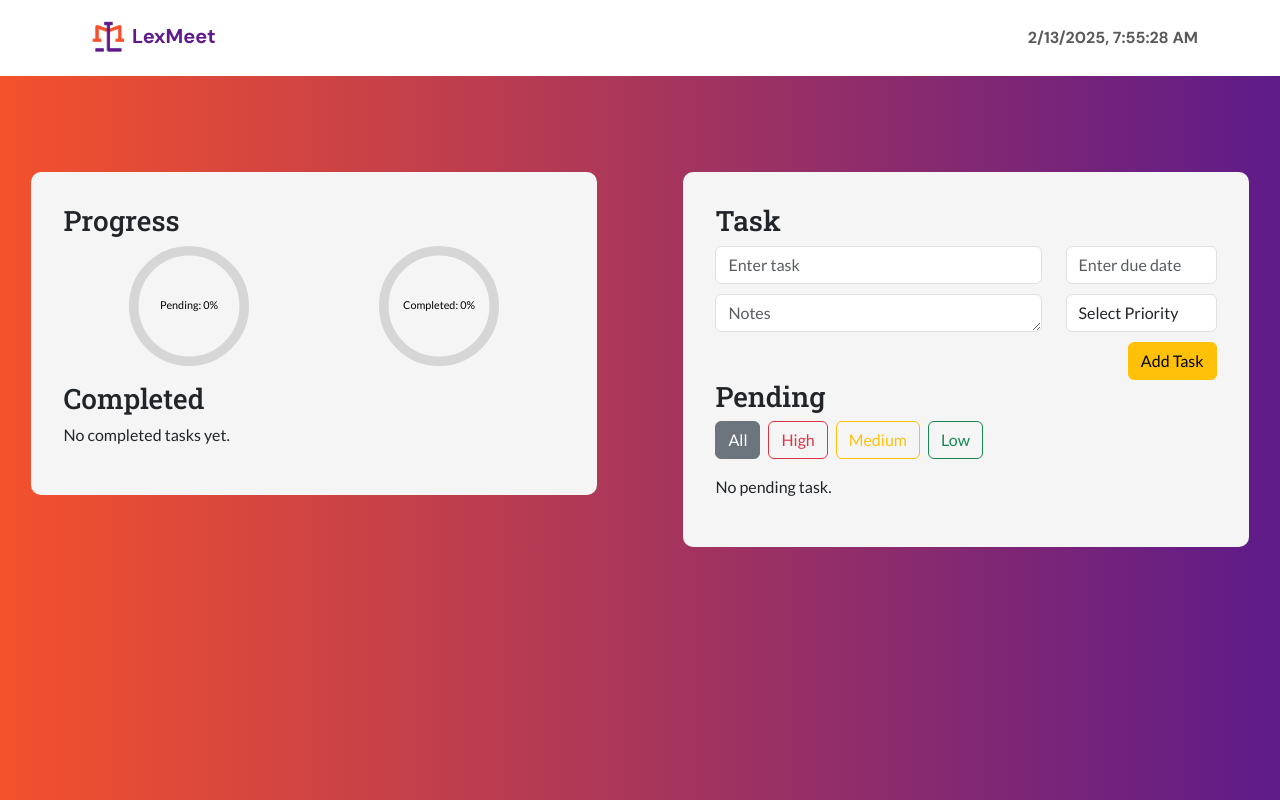
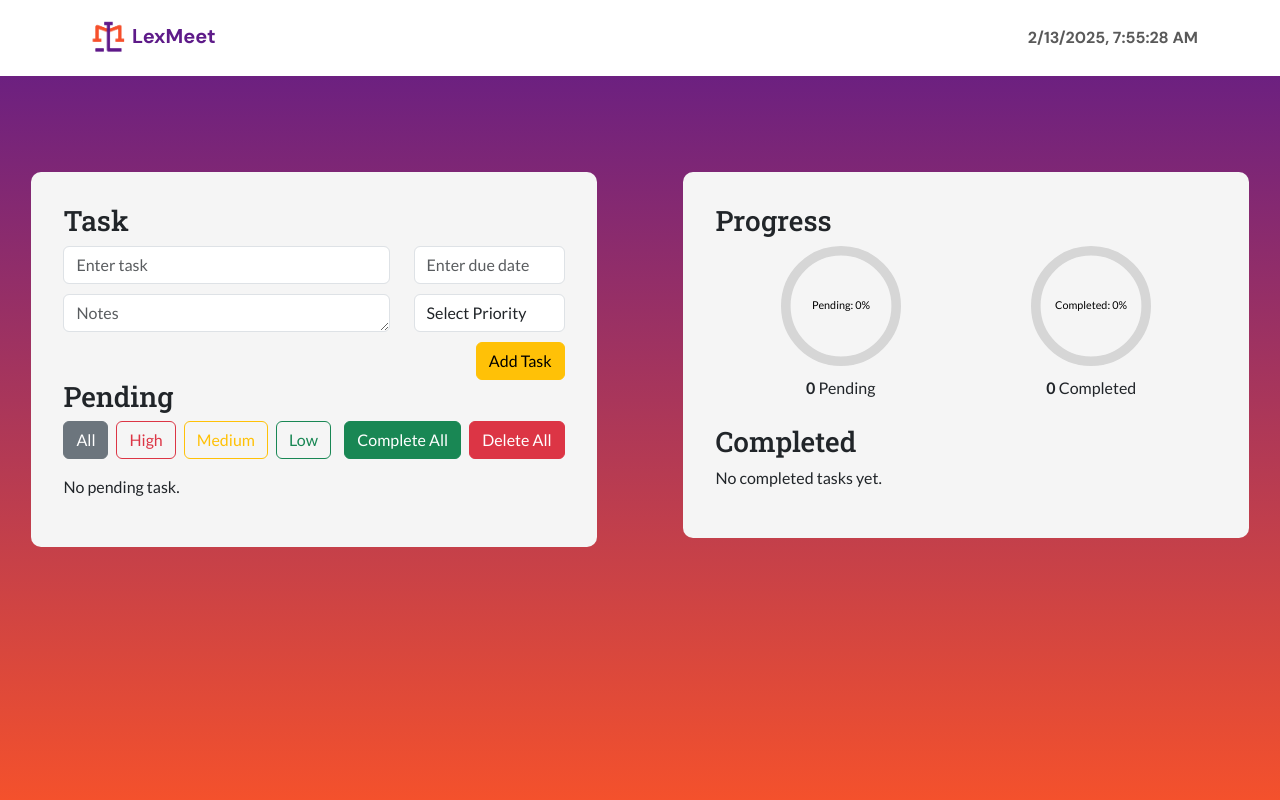
Before and after one commit to llasus-ronnie/Llasus_ToDoApp, a React (Vite) app: page / in a window 1280 px wide. Built offline with nearby package versions, Linux system fonts and the light colour scheme.

Commit message:
updated according to comments by atty

```diff
--- a/src/App.jsx
+++ b/src/App.jsx
@@ -109,6 +109,18 @@ function App() {
     setTaskToDelete(null);
   };
 
+  const handleCompleteAll = () => {
+    const updatedTasks = tasks.map((task) => ({
+      ...task,
+      completed: true,
+    }));
+    setTasks(updatedTasks);
+  };
+
+  const handleDeleteAll = () => {
+    setTasks([]);
+  };
+
   const completedTasks = tasks.filter((task) => task.completed).length;
   const pendingTasks = tasks.filter((task) => !task.completed).length;
   const totalTasks = tasks.length;
@@ -129,7 +141,7 @@ function App() {
       <Header />
 
       <Row>
-        <Col md={6} sm={{ order: 2 }}>
+        <Col md={6}>
           <div className="task-container">
             <h3>Task</h3>
             <Form noValidate validated={validated} onSubmit={handleSubmit}>
@@ -213,7 +225,8 @@ function App() {
             </Form>
 
             <h3>Pending</h3>
-            <div className="d-flex justify-content-start mb-3">
+            <div className="d-flex justify-content-between mb-3">
+              <div>
                 <Button
                   variant={
                     priorityFilter === "" ? "secondary" : "outline-secondary"
@@ -249,6 +262,19 @@ function App() {
                 >
                   Low
                 </Button>
+              </div>
+              <div>
+                <Button
+                  variant="success"
+                  onClick={() => handleCompleteAll()}
+                  className="me-2"
+                >
+                  Complete All
+                </Button>
+                <Button variant="danger" onClick={() => handleDeleteAll()}>
+                  Delete All
+                </Button>
+              </div>
             </div>
             {filteredTasks.length === 0 ? (
               <p>No pending task.</p>
@@ -316,13 +342,14 @@ function App() {
           </div>
         </Col>
 
-        <Col md={6} sm={{ order: 1 }}>
+        <Col md={6} style={{ marginBottom: "2rem" }}>
           <div className="percentage-container">
             <h3>Progress</h3>
             <div
               style={{
                 display: "flex",
                 justifyContent: "space-around",
+                alignItems: "center",
               }}
             >
               <div style={{ width: 120, height: 120 }}>
@@ -335,6 +362,9 @@ function App() {
                     textColor: "#000",
                   })}
                 />
+                <div style={{ textAlign: "center", marginTop: "10px" }}>
+                  <strong>{pendingTasks}</strong> Pending
+                </div>
               </div>
               <div style={{ width: 120, height: 120 }}>
                 <CircularProgressbar
@@ -346,10 +376,13 @@ function App() {
                     textColor: "#000",
                   })}
                 />
+                <div style={{ textAlign: "center", marginTop: "10px" }}>
+                  <strong>{completedTasks}</strong> Completed
+                </div>
               </div>
             </div>
 
-            <h3 style={{ marginTop: "1rem" }}>Completed</h3>
+            <h3 style={{ marginTop: "3.7rem" }}>Completed</h3>
             {tasks.filter((task) => task.completed).length === 0 ? (
               <p>No completed tasks yet.</p>
             ) : (
--- a/src/styles/App.css
+++ b/src/styles/App.css
@@ -4,11 +4,11 @@ body {
   margin: 0;
   padding: 0;
   width: 100%;
+  min-height: 100vh;
   overflow-x: hidden;
   font-family: "Lato", sans-serif;
   color-scheme: light dark;
-  background: linear-gradient(to right, #f4512c, #5e1b89);
-  margin-bottom: 2rem;
+  background: linear-gradient(to top, #f4512c, #5e1b89);
 }
 
 .nav {
```
Lines whose indentation alone changed are shown as unchanged.
